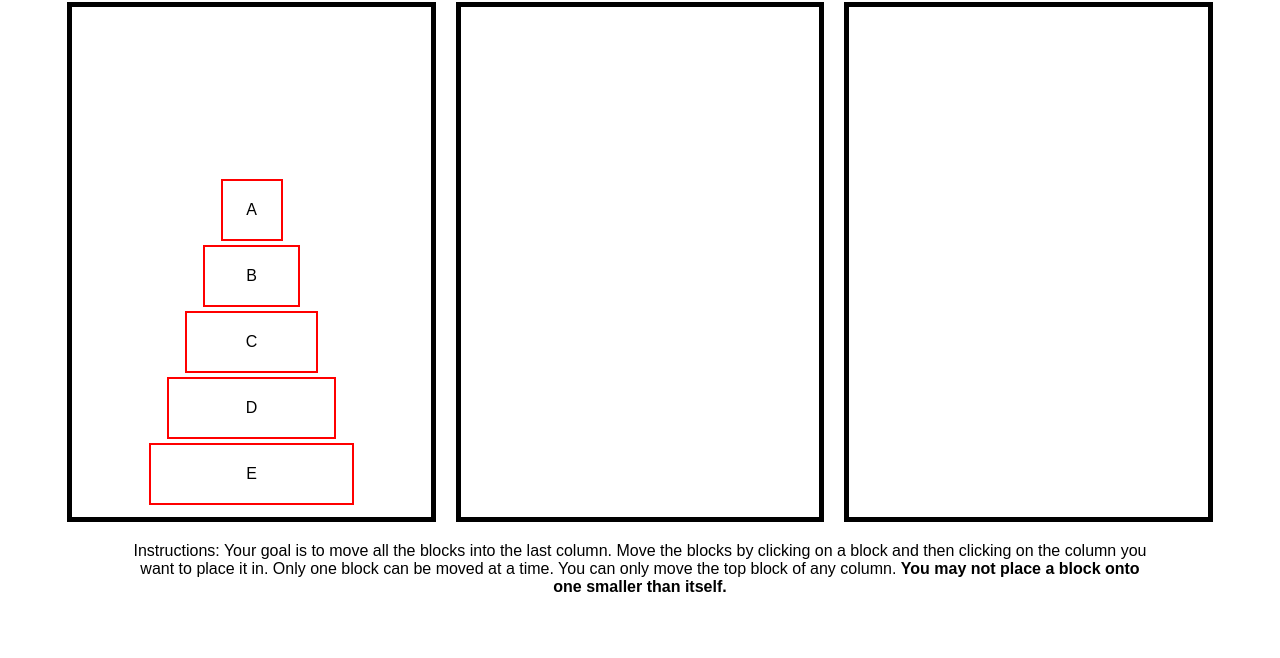
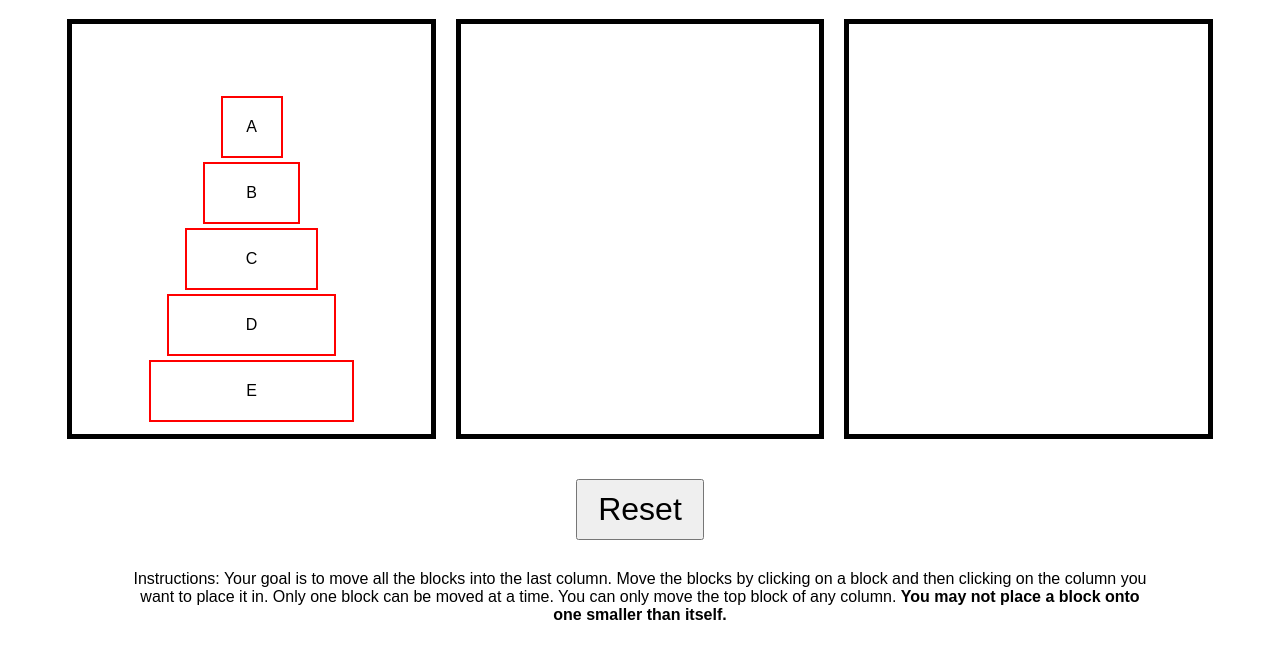
Before and after one commit to ashanevs/tower-of-hanoi, a plain HTML site: page index.html in a window 1280 px wide. Shown: the part 68-726 px from the top of the page. Drawn offline with Linux system fonts and the light colour scheme.

Commit message:
added reset button sans functionality

```diff
--- a/index.html
+++ b/index.html
@@ -20,6 +20,8 @@
       <div class="secondPanel panels"></div>
       <div class="thirdPanel panels"></div>
     </div>
+
+    <button type="button" class="resetbutton">Reset</button>
     <p>
       Instructions: Your goal is to move all the blocks into the last column.
       Move the blocks by clicking on a block and then clicking on the column you
--- a/style.css
+++ b/style.css
@@ -9,8 +9,15 @@ body {
   align-items: center;
   height: 500px;
 }
+h1 {
+  margin: 10px 0px 0px 0px;
+}
 p {
   margin: 30px 10%;
+}
+.resetbutton {
+  padding: 10px 20px;
+  font-size: 32px;
 }
 .panels {
   display: flex;
@@ -19,7 +26,7 @@ p {
   border: 5px solid black;
   width: 28%;
   margin: 0 10px;
-  height: 500px;
+  height: 400px;
 }
 .firstPanel,
 .secondPanel,
```
